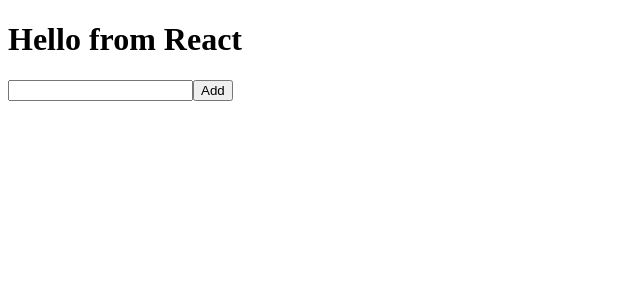
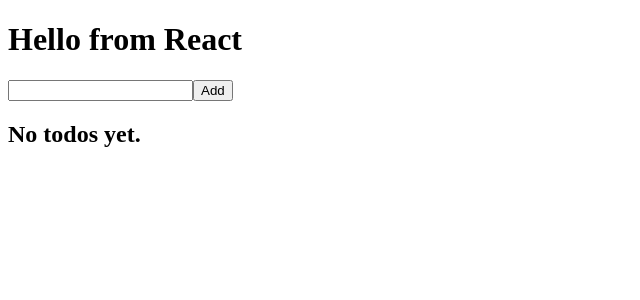
Before and after one commit to Quazar8/TsToDo, a React app: page / in a window 1280 px wide. Shown: the top 300 px of the page, without its empty margins (0-640 px from the left). Built offline with nearby package versions, Linux system fonts and the light colour scheme.

Commit message:
More types and interfaces for ToDosContainer

```diff
--- a/src/components/ToDosContainer.tsx
+++ b/src/components/ToDosContainer.tsx
@@ -2,17 +2,30 @@
 import { connect } from 'react-redux'
 import { IState } from '../store/store'
 
-const ToDosContainerView = ({ todos }) => {
+interface IToDosContainerState {
+    todos: string[]
+}
+
+const ToDosContainerView =
+    ({ todos }): JSX.Element => {
+
+    const renderTodos = (todo: string): JSX.Element => {
+        return (
+            <div>{todo}</div>
+        )
+    }
     return (
         <section>
-            { todos.map(todo => (
-                <div>{todo}</div>
-            ))}
+            {todos.length > 0
+             ? todos.map(renderTodos)
+             : <h1>No todos yet.</h1>
+            }
         </section>
     )
 }
 
-const mapStateToProps = (state) => {
+const mapStateToProps =
+    (state: IState): IToDosContainerState => {
     return {
         todos: state.todos
     }
```
